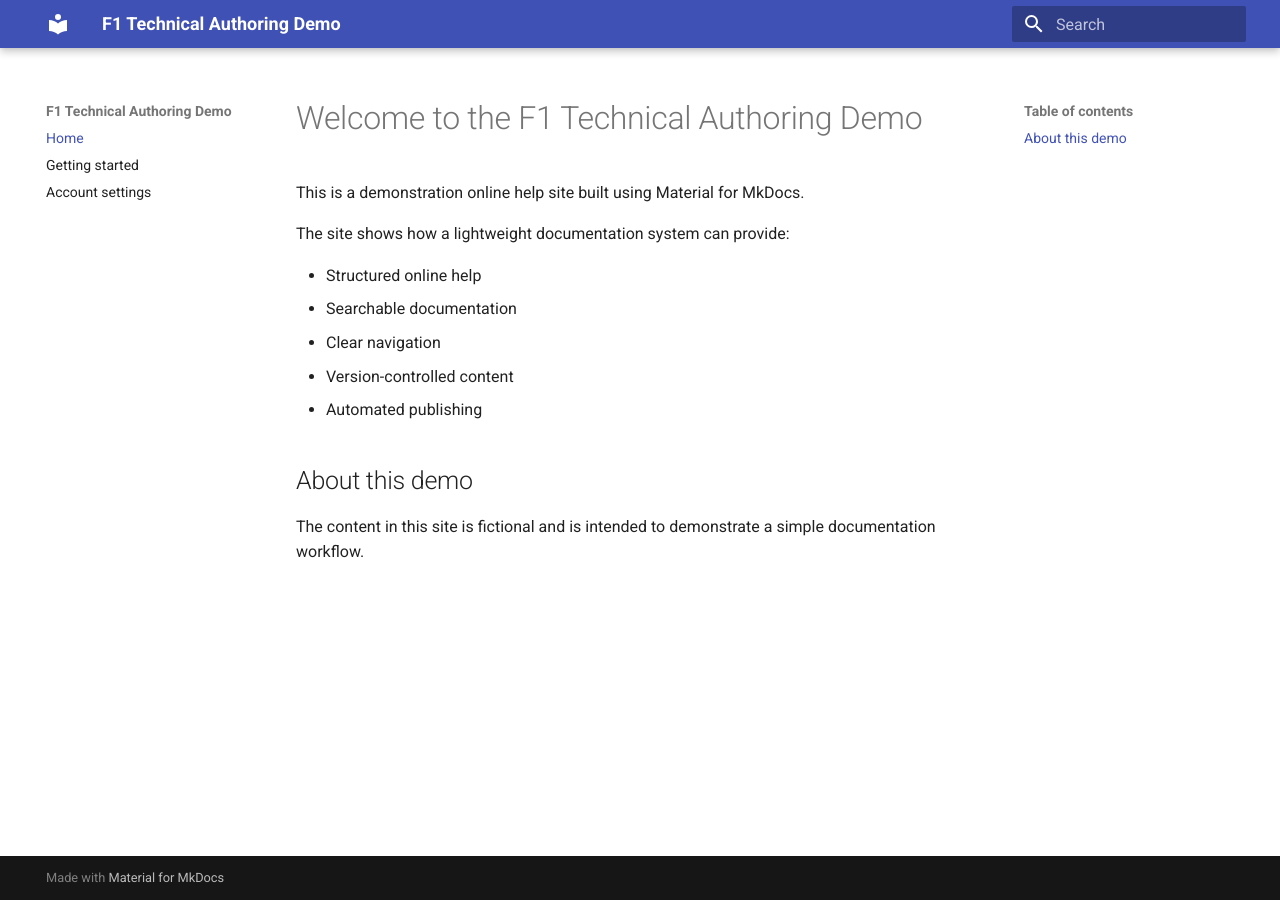
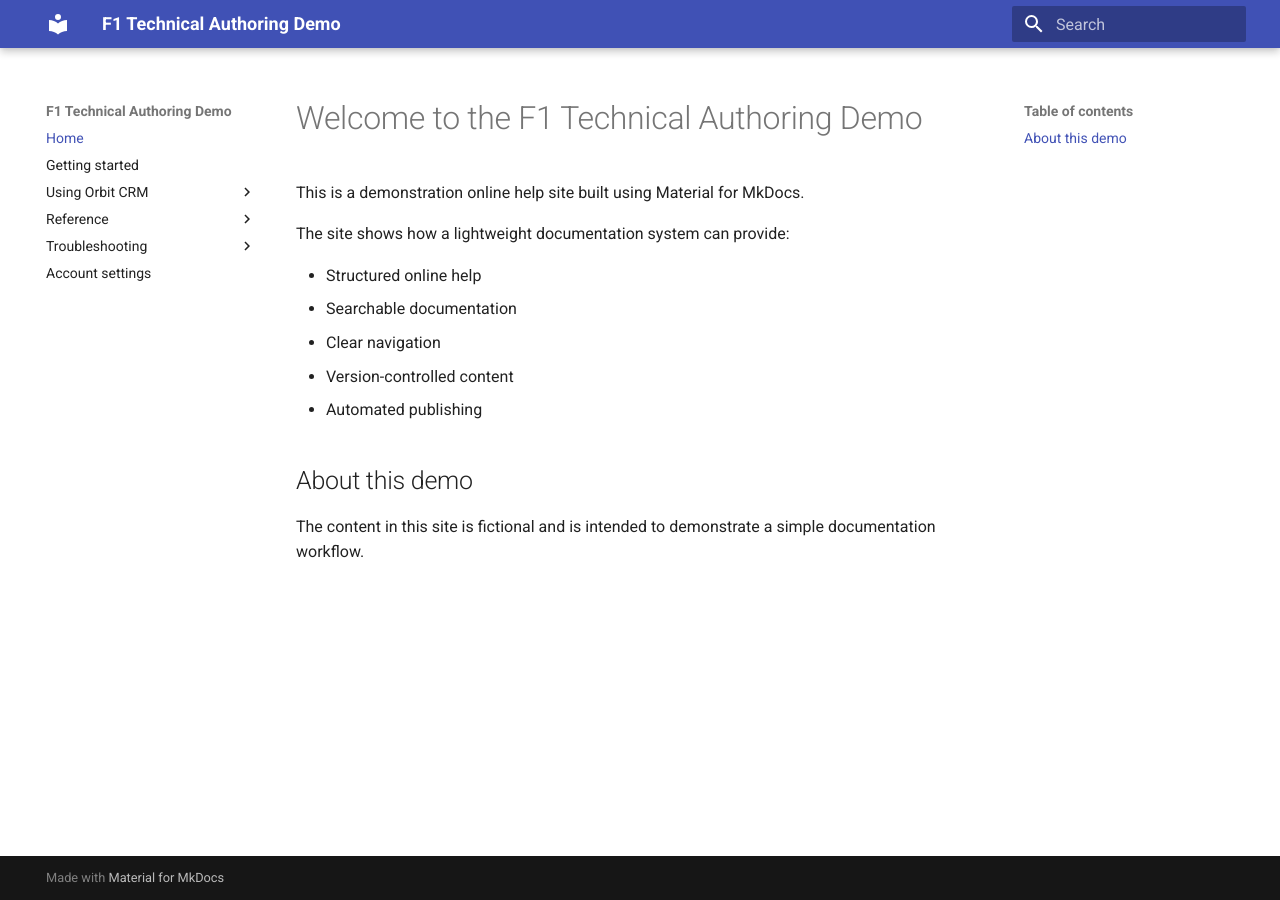
Before and after one commit to F1-Technical-Authoring/f1-docs-demo, an MkDocs documentation site: the page built from docs/index.md, in a window 1280 px wide. Built offline with MkDocs 1.6.1 and Material for MkDocs 9.7.7, drawn with Linux system fonts in a browser that asks for light colours.

Commit message:
Add markdown extensions and update navigation structure

```diff
--- a/mkdocs.yml
+++ b/mkdocs.yml
@@ -3,7 +3,20 @@ site_name: F1 Technical Authoring Demo
 theme:
   name: material
 
+markdown_extensions:
+  - admonition
+  - pymdownx.details
+  - pymdownx.superfences
+
 nav:
   - Home: index.md
   - Getting started: getting-started.md
+  - Using Orbit CRM:
+      - Overview: overview.md
+      - Create a customer: create-customer.md
+      - Example - Create a customer: example-create-customer.md
+  - Reference:
+      - Customer fields: customer-fields-reference.md
+  - Troubleshooting:
+      - Customer creation issues: troubleshooting-customer-creation.md
   - Account settings: account-settings.md
```
